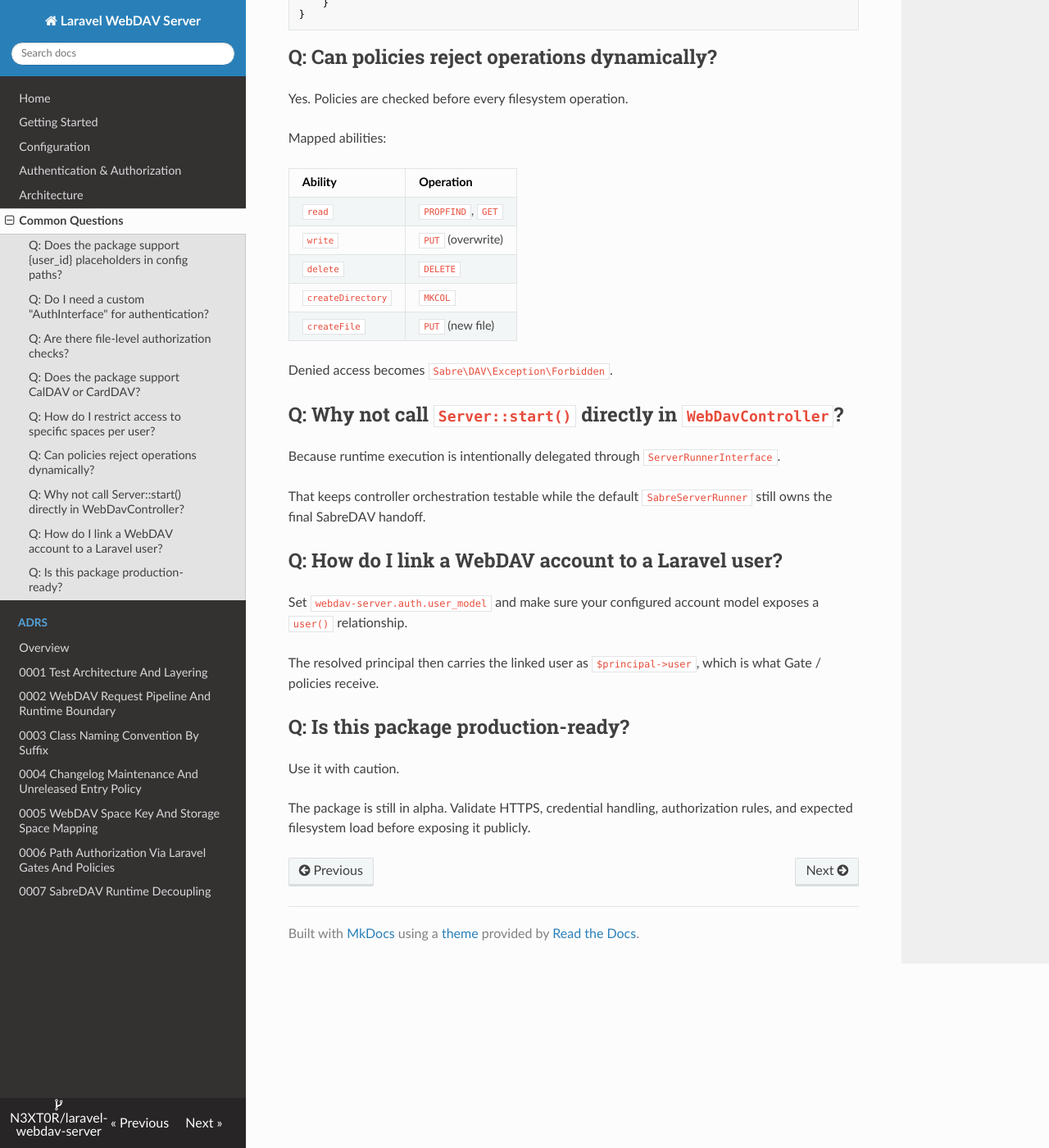
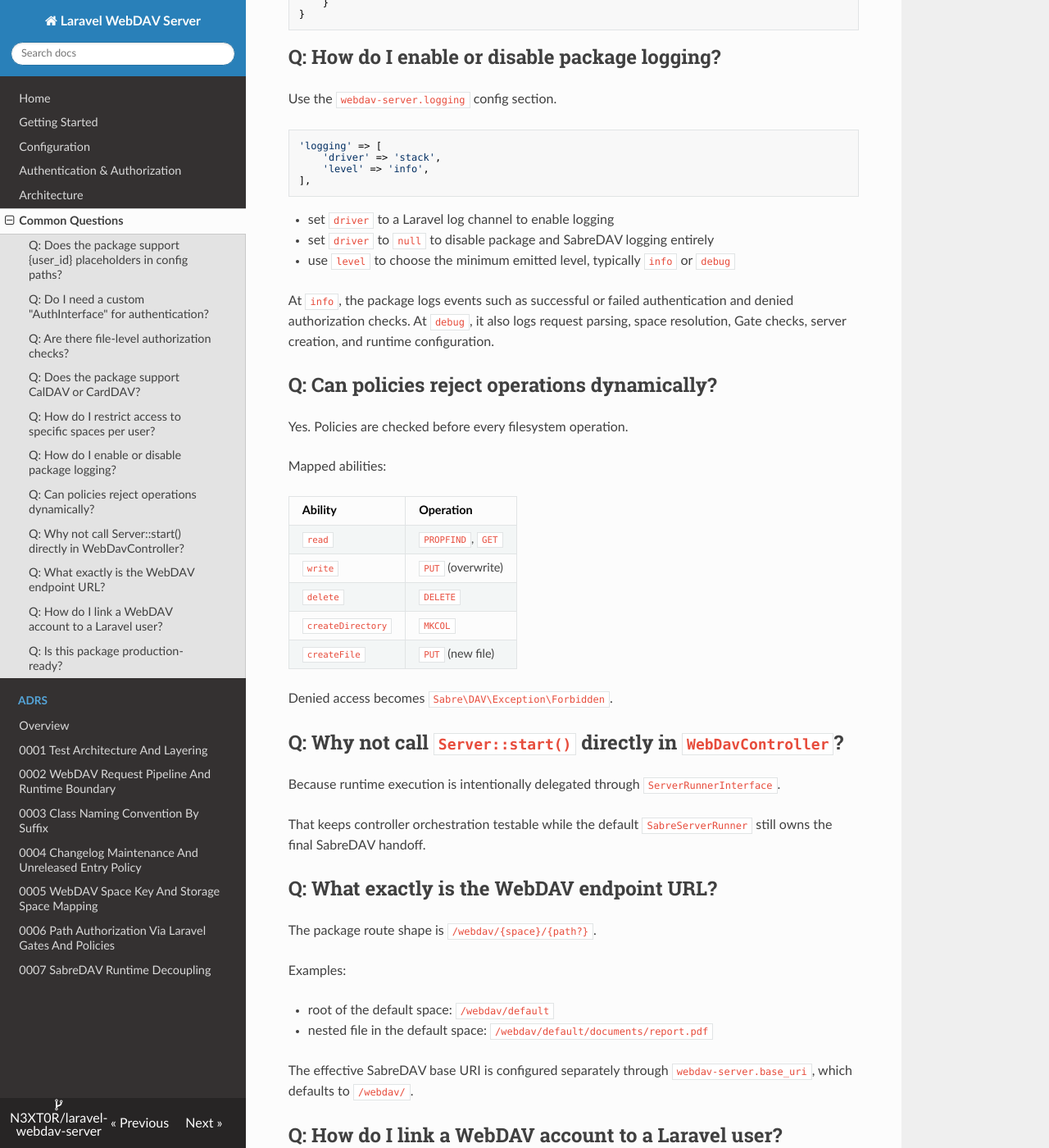
Before and after one commit to N3XT0R/laravel-webdav-server, an MkDocs documentation site: the page built from docs/common-questions.md, in a window 1280 px wide and 1400 px high, scrolled down 1438 px. Shown: the whole window at 82% size. Built offline with MkDocs 1.6.1, drawn with Linux system fonts in a browser that asks for light colours; nearby versions of some CDN libraries.

Commit message:
feat: implementing package features

````diff
--- a/docs/common-questions.md
+++ b/docs/common-questions.md
@@ -67,6 +67,24 @@ final class RestrictedSpaceResolver implements SpaceResolverInterface
 }
 ```
 
+## Q: How do I enable or disable package logging?
+
+Use the `webdav-server.logging` config section.
+
+```php
+'logging' => [
+    'driver' => 'stack',
+    'level' => 'info',
+],
+```
+
+- set `driver` to a Laravel log channel to enable logging
+- set `driver` to `null` to disable package and SabreDAV logging entirely
+- use `level` to choose the minimum emitted level, typically `info` or `debug`
+
+At `info`, the package logs events such as successful or failed authentication and denied authorization checks.
+At `debug`, it also logs request parsing, space resolution, Gate checks, server creation, and runtime configuration.
+
 ## Q: Can policies reject operations dynamically?
 
 Yes. Policies are checked before every filesystem operation.
@@ -90,6 +108,18 @@ Because runtime execution is intentionally delegated through `ServerRunnerInterf
 That keeps controller orchestration testable while the default `SabreServerRunner` still owns the final SabreDAV
 handoff.
 
+## Q: What exactly is the WebDAV endpoint URL?
+
+The package route shape is `/webdav/{space}/{path?}`.
+
+Examples:
+
+- root of the default space: `/webdav/default`
+- nested file in the default space: `/webdav/default/documents/report.pdf`
+
+The effective SabreDAV base URI is configured separately through `webdav-server.base_uri`, which defaults to
+`/webdav/`.
+
 ## Q: How do I link a WebDAV account to a Laravel user?
 
 Set `webdav-server.auth.user_model` and make sure your configured account model exposes a `user()` relationship.
````
Also changed, not shown: docs/README.md (+2 -0 lines), docs/architecture.md (+9 -1 lines), docs/authentication.md (+20 -0 lines), docs/getting-started.md (+21 -0 lines), docs/index.md (+9 -1 lines).
